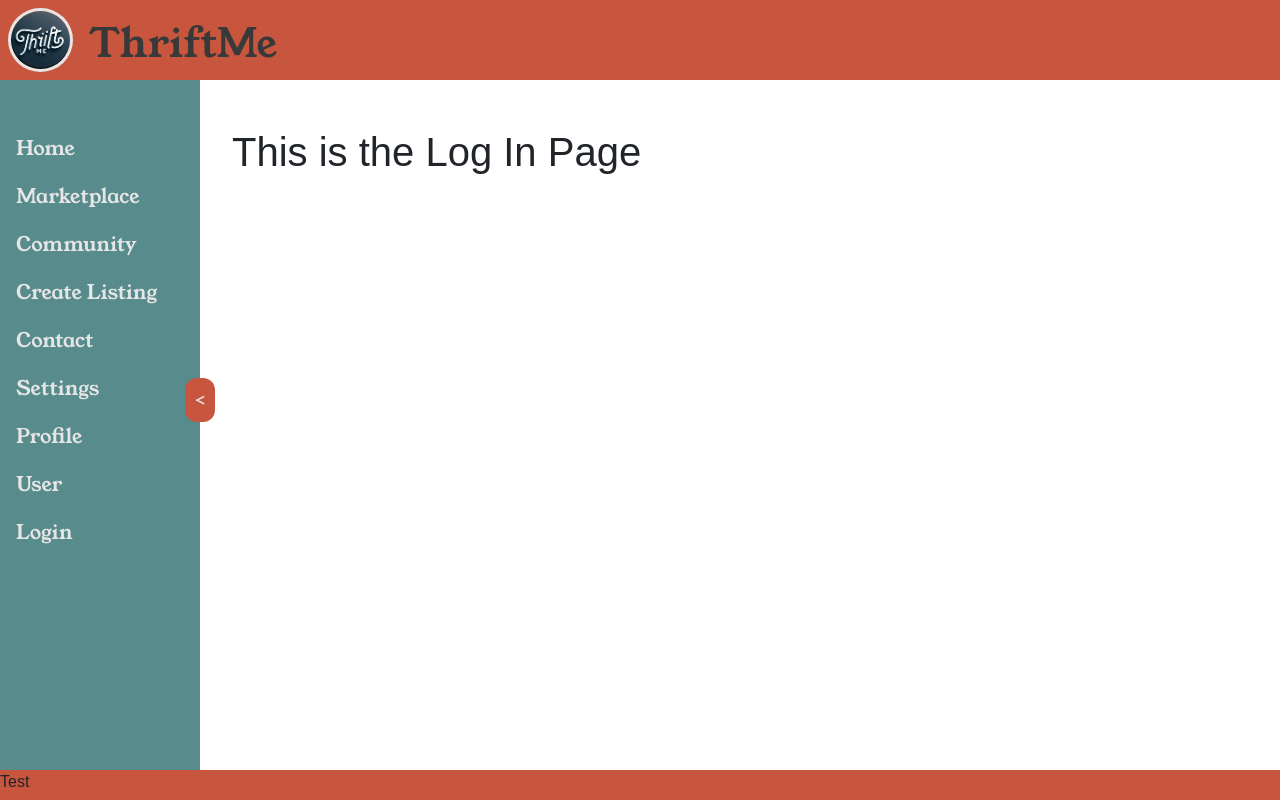
After one commit to RileyRetzloff/ThriftMe, a Flask app: page /login in a window 1280 px wide. The commit adds this page. Run offline with Flask 3, Linux system fonts and the light colour scheme; some web fonts are replaced.

Commit message:
Links to each page work now

```diff
--- a/app/routes/index_routes.py
+++ b/app/routes/index_routes.py
@@ -7,3 +7,43 @@ index = Blueprint('index', __name__)
 @index.route('/')
 def home():
     return render_template('index.html')
+
+#COMMUNITY PAGE
+@index.route('/community')
+def community():
+    return render_template('community.html')
+
+#CONTACT PAGE
+@index.route('/contact')
+def contact():
+    return render_template('contact.html')
+
+#CREATE LISTING PAGE
+@index.route('/create_listing')
+def create_listing():
+    return render_template('create_listing.html')
+
+#LOGIN PAGE
+@index.route('/login')
+def login():
+    return render_template('login.html')
+
+#MARKETPLACE PAGE
+@index.route('/marketplace')
+def marketplace():
+    return render_template('marketplace.html')
+
+#PROFILE PAGE
+@index.route('/profile')
+def profile():
+    return render_template('profile.html')
+
+#SETTINGS PAGE
+@index.route('/settings')
+def settings():
+    return render_template('settings.html')
+
+#USER PAGE
+@index.route('/user')
+def user():
+    return render_template('user.html')
--- /dev/null
+++ b/app/templates/community.html
@@ -0,0 +1,5 @@
+<!-- COMMUNITY PAGE -->
+{% extends "template.html" %}
+{% block content %}
+<h1>This is the Community Page</h1>
+{% endblock %}
--- a/app/templates/contact.html
+++ b/app/templates/contact.html
@@ -1,4 +1,5 @@
+<!-- CONTACT PAGE -->
 {% extends "template.html" %}
-{% start block %}
-
+{% block content %}
+<h1>This is the Contact Page</h1>
 {% endblock %}
--- a/app/templates/create_listing.html
+++ b/app/templates/create_listing.html
@@ -1,5 +1,5 @@
 <!-- CREATE LISTING PAGE -->
 {% extends "template.html" %}
-{% start block %}
-
+{% block content %}
+<h1>This is the Create Listing Page</h1>
 {% endblock %}
--- /dev/null
+++ b/app/templates/login.html
@@ -0,0 +1,5 @@
+<!-- LOGIN PAGE -->
+{% extends "template.html" %}
+{% block content %}
+<h1>This is the Log In Page</h1>
+{% endblock %}
--- a/app/templates/marketplace.html
+++ b/app/templates/marketplace.html
@@ -1,4 +1,5 @@
+<!-- MARKETPLACE PAGE -->
 {% extends "template.html" %}
-{% start block %}
-
+{% block content %}
+<h1>This is the MarketPlace Page</h1>
 {% endblock %}
--- a/app/templates/profile.html
+++ b/app/templates/profile.html
@@ -1,5 +1,5 @@
+<!-- PROFILE PAGE -->
 {% extends "template.html" %}
-
 {% block content %}
-<h1>this is the profile page</h1>
+<h1>This is the Profile Page</h1>
 {% endblock %}
--- /dev/null
+++ b/app/templates/settings.html
@@ -0,0 +1,5 @@
+<!-- SETTINGS PAGE -->
+{% extends "template.html" %}
+{% block content %}
+<h1>This is the Settings Page</h1>
+{% endblock %}
--- a/app/templates/template.html
+++ b/app/templates/template.html
@@ -27,13 +27,15 @@
         <!-- Sidebar -->
         <nav id="sidebar" class="sidebar">
             <ul class="list-unstyled mt-5">
-                <li><a href="#" class="nav-item nav-link h5">Home</a></li>
-                <li><a href="#" class="nav-item nav-link h5">Marketplace</a></li>
-                <li><a href="#" class="nav-item nav-link h5">Community</a></li>
-                <li><a href="#" class="nav-item nav-link h5">Create Listing</a></li>
-                <li><a href="#" class="nav-item nav-link h5">Contact</a></li>
-                <li><a href="#" class="nav-item nav-link h5">Settings</a></li>
-                <li><a href="#" class="nav-item nav-link h5">Login</a></li>
+                <li><a href="/" class="nav-item nav-link h5">Home</a></li>
+                <li><a href="/marketplace" class="nav-item nav-link h5">Marketplace</a></li>
+                <li><a href="/community" class="nav-item nav-link h5">Community</a></li>
+                <li><a href="/create_listing" class="nav-item nav-link h5">Create Listing</a></li>
+                <li><a href="/contact" class="nav-item nav-link h5">Contact</a></li>
+                <li><a href="/settings" class="nav-item nav-link h5">Settings</a></li>
+                <li><a href="/profile" class="nav-item nav-link h5">Profile</a></li>
+                <li><a href="/user" class="nav-item nav-link h5">User</a></li>
+                <li><a href="/login" class="nav-item nav-link h5">Login</a></li>
             </ul>
         </nav>
     </div>
```
Also changed, not shown: app/templates/user.html (+6 -10 lines), app/static/images/ThriftMe_logo.png (added).
